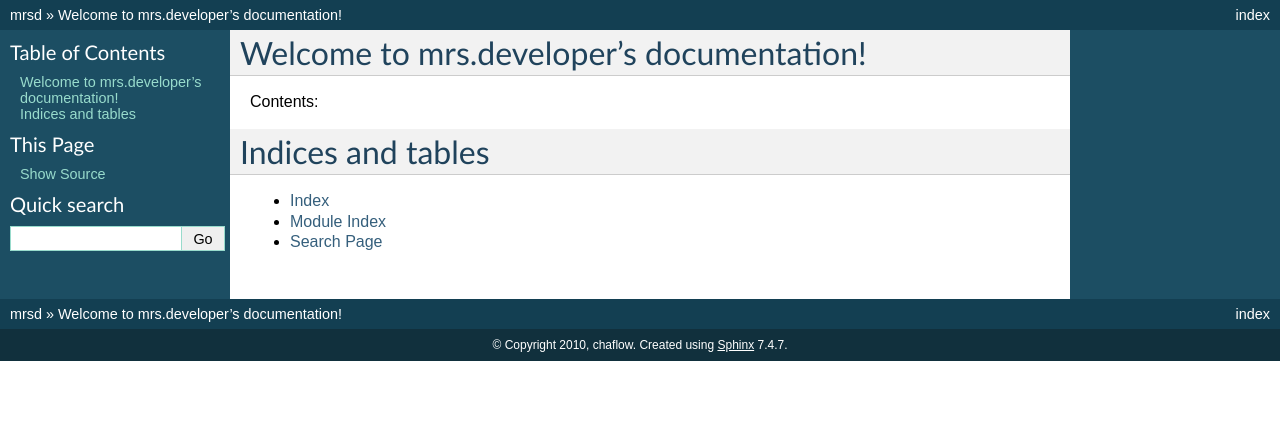
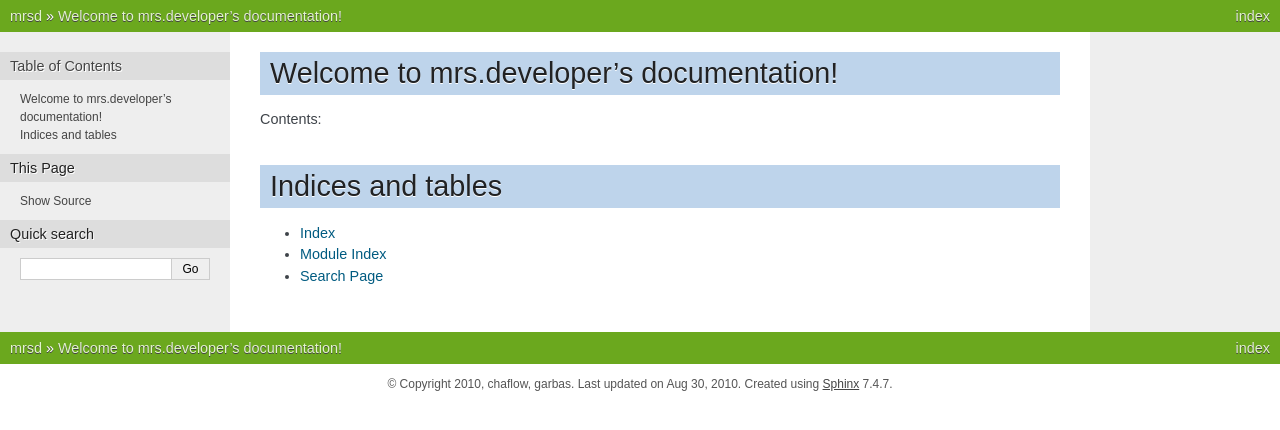
Before and after one commit to chaoflow/mrs.developer, a Sphinx documentation site: the page built from docs/index.rst, in a window 1280 px wide. Shown: the top 430 px of the page. Built offline with Sphinx 7.4.7, drawn with Linux system fonts in a browser that asks for light colours.

Commit message:
making docs beutiful

```diff
--- a/docs/conf.py
+++ b/docs/conf.py
@@ -40,8 +40,8 @@
 master_doc = 'index'
 
 # General information about the project.
-project = u'mrs.developer'
-copyright = u'2010, chaflow'
+project = u'mrsd'
+copyright = u'2010, chaflow, garbas'
 
 # The version info for the project you're documenting, acts as replacement for
 # |version| and |release|, also used in various other places throughout the
@@ -64,7 +64,7 @@
 
 # List of patterns, relative to source directory, that match files and
 # directories to ignore when looking for source files.
-exclude_patterns = []
+exclude_patterns = ['_build']
 
 # The reST default role (used for this markup: `text`) to use for all documents.
 #default_role = None
@@ -91,7 +91,7 @@
 
 # The theme to use for HTML and HTML Help pages.  See the documentation for
 # a list of builtin themes.
-html_theme = 'default'
+html_theme = 'nature'
 
 # Theme options are theme-specific and customize the look and feel of a theme
 # further.  For a list of options available for each theme, see the
@@ -124,7 +124,7 @@
 
 # If not '', a 'Last updated on:' timestamp is inserted at every page bottom,
 # using the given strftime format.
-#html_last_updated_fmt = '%b %d, %Y'
+html_last_updated_fmt = '%b %d, %Y'
 
 # If true, SmartyPants will be used to convert quotes and dashes to
 # typographically correct entities.
@@ -150,10 +150,10 @@
 #html_show_sourcelink = True
 
 # If true, "Created using Sphinx" is shown in the HTML footer. Default is True.
-#html_show_sphinx = True
+html_show_sphinx = True
 
 # If true, "(C) Copyright ..." is shown in the HTML footer. Default is True.
-#html_show_copyright = True
+html_show_copyright = True
 
 # If true, an OpenSearch description file will be output, and all pages will
 # contain a <link> tag referring to it.  The value of this option must be the
@@ -164,7 +164,7 @@
 #html_file_suffix = None
 
 # Output file base name for HTML help builder.
-htmlhelp_basename = 'mrsdeveloperdoc'
+htmlhelp_basename = 'mrsddoc'
 
 
 # -- Options for LaTeX output --------------------------------------------------
@@ -211,8 +211,8 @@
 # One entry per manual page. List of tuples
 # (source start file, name, description, authors, manual section).
 man_pages = [
-    ('index', 'mrsdeveloper', u'mrs.developer Documentation',
-     [u'chaflow'], 1)
+    ('index', 'mrsd', u'mrs.developer documentation',
+     [u'chaflow, garbas'], 1)
 ]
 
 
@@ -220,9 +220,9 @@
 
 # Bibliographic Dublin Core info.
 epub_title = u'mrs.developer'
-epub_author = u'chaflow'
-epub_publisher = u'chaflow'
-epub_copyright = u'2010, chaflow'
+epub_author = u'chaflow, garbas'
+epub_publisher = u'chaflow, garbas'
+epub_copyright = u'2010, chaflow, garbas'
 
 # The language of the text. It defaults to the language option
 # or en if the language is not set.
```
Also changed, not shown: 1 other file.
